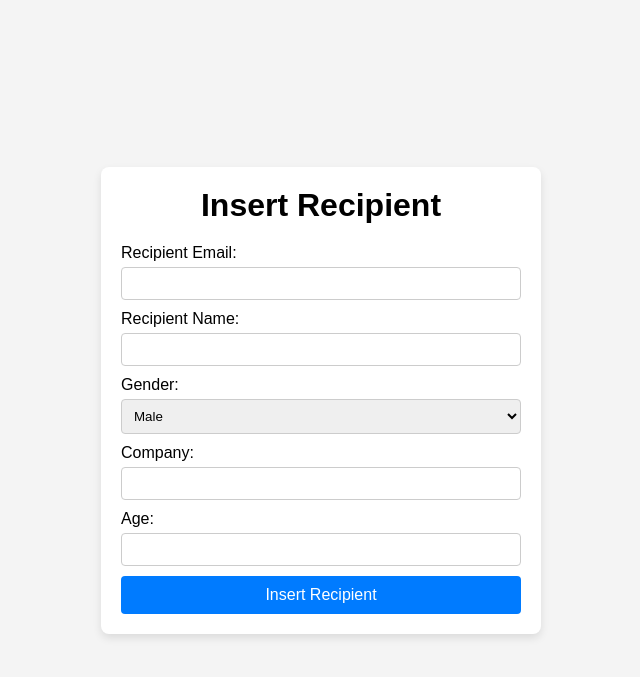
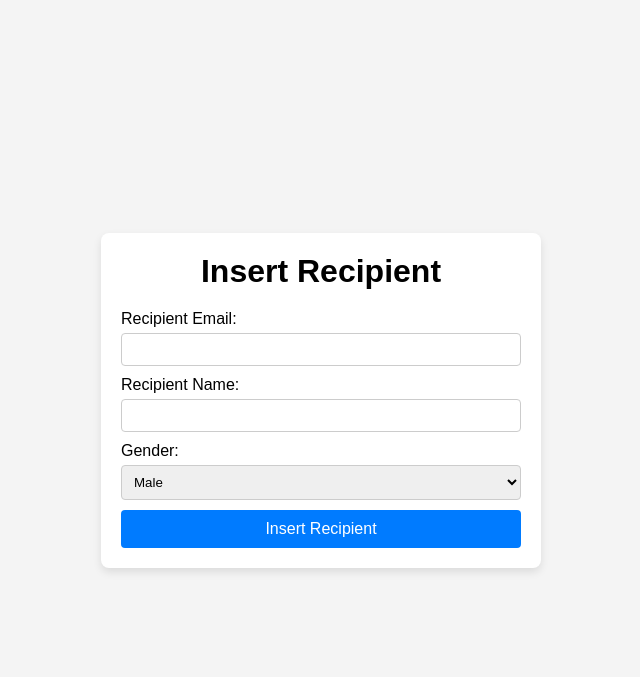
Before and after one commit to ruchikasonagote/deployed_version, a Flask app: template templates/insertRecipient.html in a window 1280 px wide. Shown: the top 677 px of the page, without its empty margins (319-959 px from the left). Run offline with Flask 3, Linux system fonts and the light colour scheme; the template is opened without the code that fills it, so the values that code supplies are empty; some libraries are stand-ins or nearby versions.

Commit message:
Update insertRecipient.html

```diff
--- a/templates/insertRecipient.html
+++ b/templates/insertRecipient.html
@@ -77,10 +77,14 @@
                 <option value="F">Female</option>
                 <option value="O">Other</option>
             </select><br>
-            <label for="company">Company:</label>
-            <input type="text" id="company" name="company"><br>
-            <label for="age">Age:</label>
-            <input type="number" id="age" name="age" min="1" max="999"><br>
+
+            {% if user_role == "Teaching Assistant" %}
+                <label for="marks">Marks:</label>
+                <input type="number" id="marks" name="marks"><br>
+            {% elif user_role=="Event Coordinator" %}
+                <label for="company">Company:</label>
+                <input type="text" id="company" name="company"><br>
+            {% endif %}
             <input type="submit" value="Insert Recipient">
         </form>
     </div>
```
